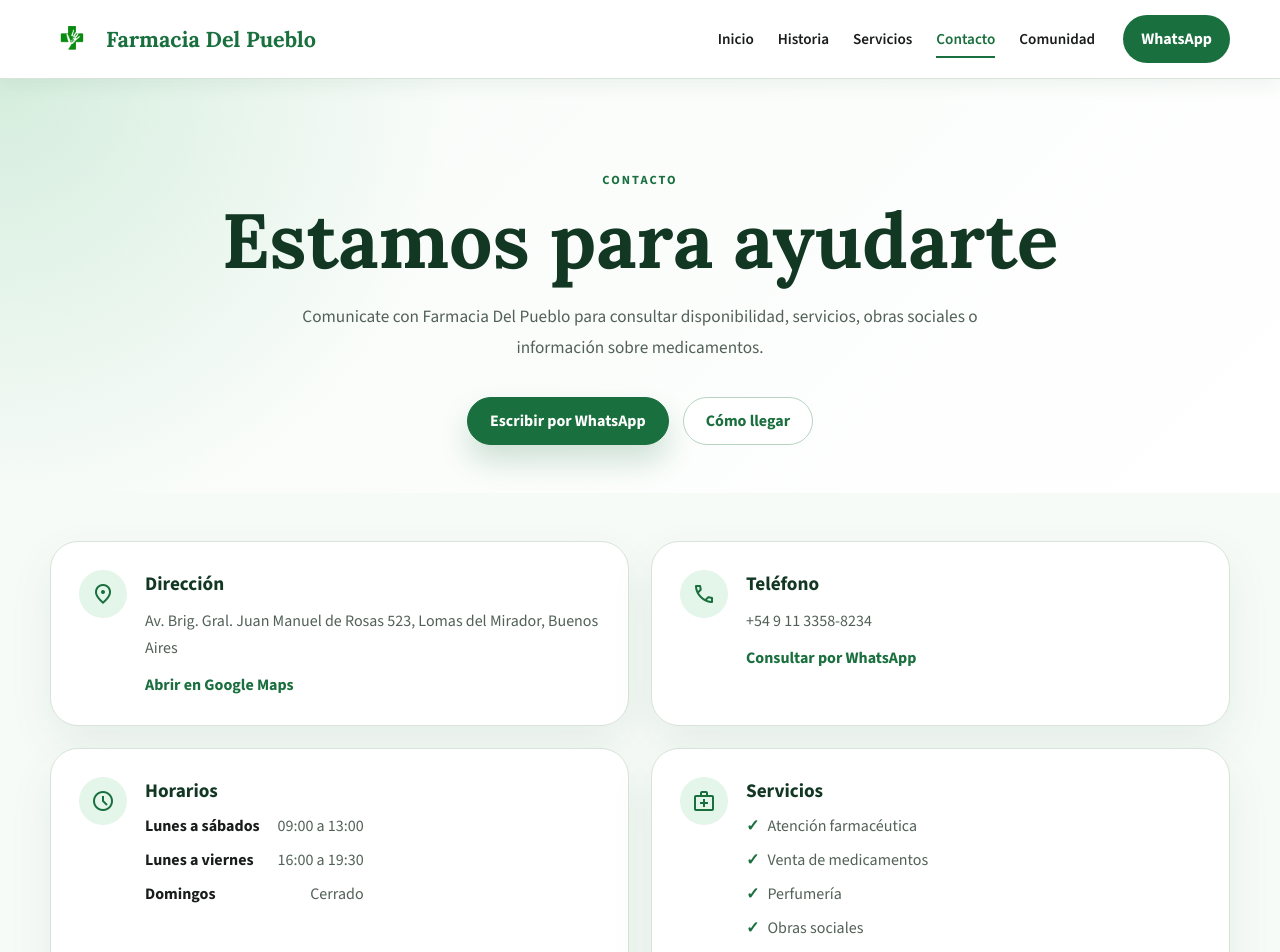
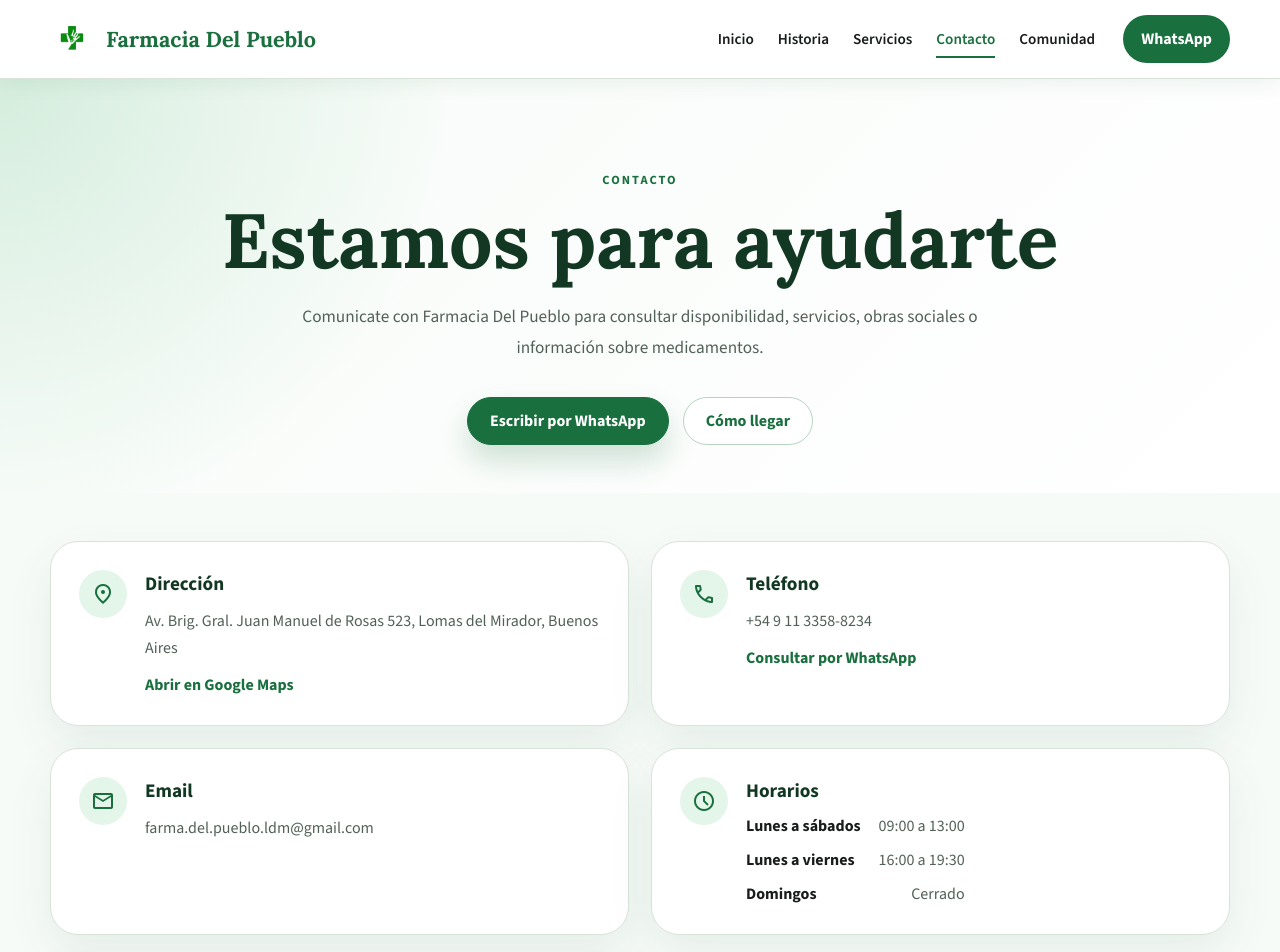
Before and after one commit to MarceloSanchezDev/webFarmaciaDelPueblo, a React (Vite) app: page /contacto in a window 1280 px wide. Shown: the top 952 px of the page. Built offline with nearby package versions, Linux system fonts and the light colour scheme.

Commit message:
feat: add email contact information to pharmacy details and display on Contact page

```diff
--- a/index.html
+++ b/index.html
@@ -59,6 +59,7 @@
         "url": "https://www.delpueblofarmacia.com.ar/",
         "image": "https://www.delpueblofarmacia.com.ar/logo.png",
         "telephone": "+54 9 11 3358-8234",
+        "email": "farma.del.pueblo.ldm@gmail.com",
         "hasMap": "https://www.google.com/maps?cid=3849878974698229354",
         "address": {
           "@type": "PostalAddress",
--- a/src/data/contactData.js
+++ b/src/data/contactData.js
@@ -9,7 +9,7 @@ export const pharmacyContact = {
   whatsappNumber: '5491133588234',
   whatsappMessage: 'Hola Farmacia Del Pueblo, quiero hacer una consulta.',
 
-  email: '',
+  email: 'farma.del.pueblo.ldm@gmail.com',
   instagramUrl: 'https://www.instagram.com/farmaciadelpuebloldm?igsi=bXYwYXIxZ2NsOWI1',
   mapsUrl: 'https://www.google.com/maps?cid=3849878974698229354&g_mp=CiVnb29nbGUubWFwcy5wbGFjZXMudjEuUGxhY2VzLkdldFBsYWNlEAMYASAFKgSoqNcy',
   mapsEmbedUrl: 'https://www.google.com/maps/embed?pb=!1m18!1m12!1m3!1d3281.6023081885623!2d-58.5251617!3d-34.6647452!2m3!1f0!2f0!3f0!3m2!1i1024!2i768!4f13.1!3m3!1m2!1s0x95bcc8f168665cdf%3A0x356d8487ab220e6a!2sFarmacia%20del%20Pueblo!5e0!3m2!1ses!2sar!4v1784046157971!5m2!1ses!2sar',
--- a/src/pages/Contact/Contact.jsx
+++ b/src/pages/Contact/Contact.jsx
@@ -83,6 +83,19 @@ function Contact() {
 
         <div className="contact-card">
           <span className="material-symbols-outlined" aria-hidden="true">
+            mail
+          </span>
+
+          <div>
+            <h2>Email</h2>
+            <p>{pharmacyContact.email}</p>
+
+
+          </div>
+        </div>
+
+        <div className="contact-card">
+          <span className="material-symbols-outlined" aria-hidden="true">
             schedule
           </span>
 
```
